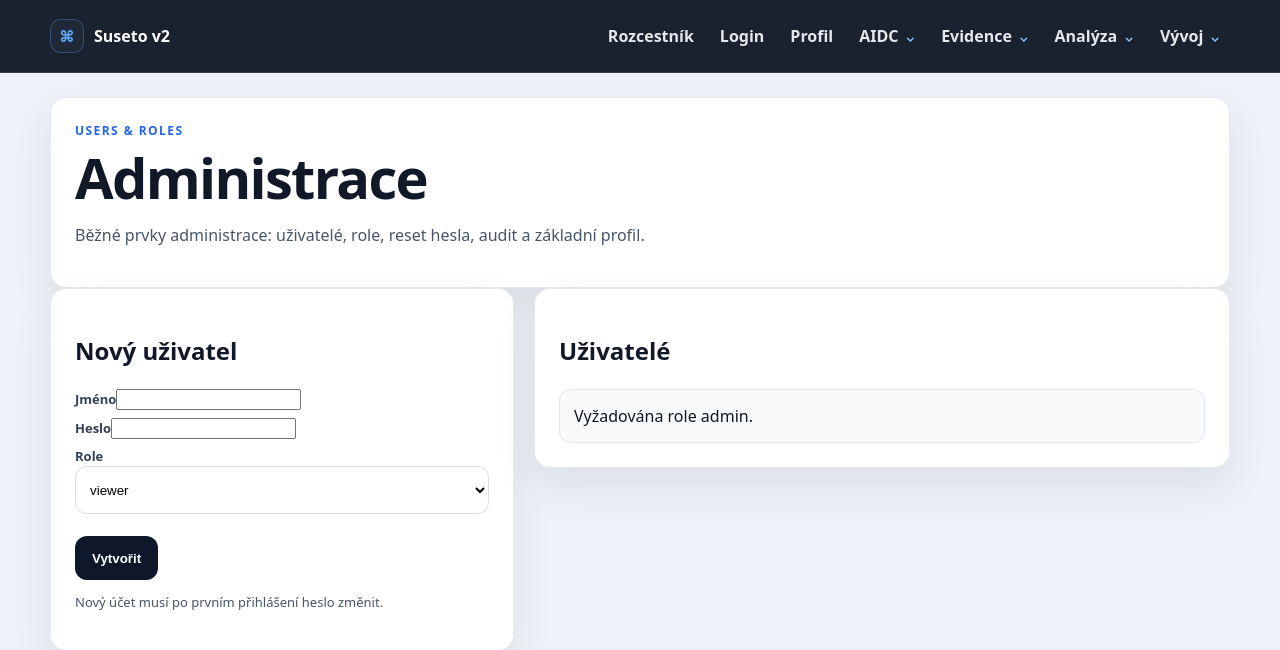
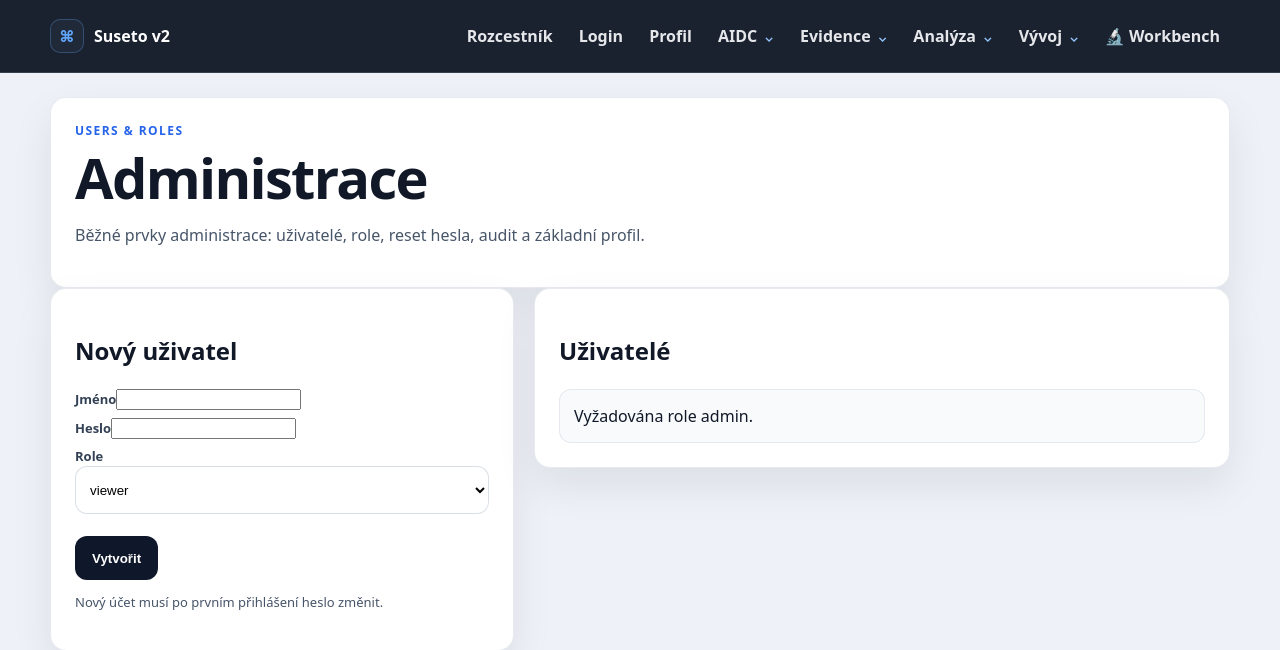
Before and after one commit to suseto-ui/suseto-v2, a Flask app: page /admin in a window 1280 px wide. Shown: the top 650 px of the page. Run offline with Flask 3, Linux system fonts and the light colour scheme.

Commit message:
feat: add Workbench to nav menu

```diff
--- a/templates/layout.html
+++ b/templates/layout.html
@@ -50,7 +50,8 @@
                             href="{{ url_for('auth_lab') }}">Auth Lab</a><a href="{{ url_for('runs') }}">Runs</a><a
                             href="{{ url_for('health') }}" target="_blank" rel="noopener noreferrer">Health</a></div>
                 </details>
-            </nav>
+                <a href="/workbench"{% if request.path=="/workbench" %} class="active"{% endif %}>🔬 Workbench</a>
+</nav>
         </div>
     </header>
     <main class="shell page-shell">{% block content %}{% endblock %}</main>
```
